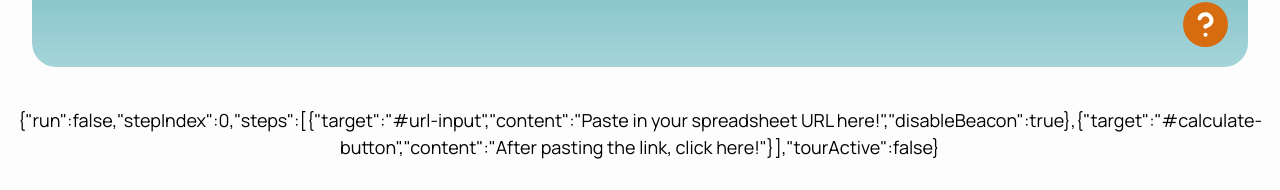
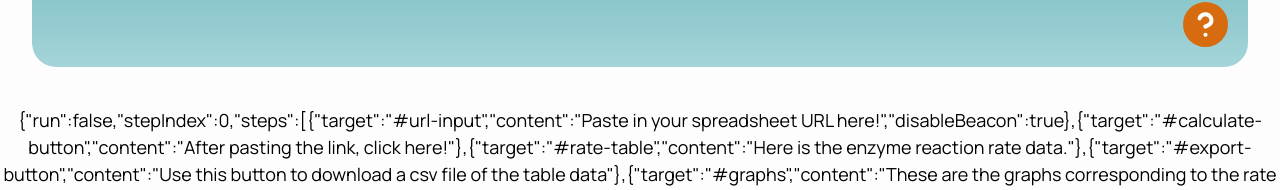
Before and after one commit to Codelab-Davis/d2d-graph-applet, a React (Vite) app in the folder frontend/: page / in a window 1280 px wide. Shown: the part 693-883 px from the top of the page. Built offline with nearby package versions, Linux system fonts and the light colour scheme.

Commit message:
Set up basic joyride flow

```diff
--- a/frontend/src/App.tsx
+++ b/frontend/src/App.tsx
@@ -13,24 +13,24 @@ function App() {
     {
       target: "#url-input",
       content: "Paste in your spreadsheet URL here!",
-      disableBeacon: true,
+      disableBeacon: true
     },
     {
       target: "#calculate-button",
-      content: "After pasting the link, click here!"
+      content: "After pasting the link, click here!",
+    },
+    {
+      target: "#rate-table",
+      content: "Here is the enzyme reaction rate data."
+    },
+    {
+      target: "#export-button",
+      content: "Use this button to download a csv file of the table data"
+    },
+    {
+      target: "#graphs",
+      content: "These are the graphs corresponding to the rate table"
     }
-    // {
-    //   target: "#rate-table",
-    //   content: "Here is the enzyme reaction rate data."
-    // },
-    // {
-    //   target: "#export-button",
-    //   content: "Use this button to download a csv file of the table data"
-    // },
-    // {
-    //   target: "#graphs",
-    //   content: "These are the graphs corresponding to the rate table"
-    // }
   ];
 
   const [substrateData, setSubstrateData] = useState(new Map<string, number[]>());
@@ -41,7 +41,6 @@ function App() {
       run: false,
       stepIndex: 0,
       steps: steps,
-      tourActive: false
     }
   )
 
@@ -72,6 +71,9 @@ function App() {
     <div className="bg-[#fdfdfd]">
       <Joyride
         continuous
+        disableOverlayClose
+        spotlightClicks
+        hideBackButton
         steps={steps}
         run={joyrideState.run}
         stepIndex={joyrideState.stepIndex}
--- a/frontend/src/GraphPage.tsx
+++ b/frontend/src/GraphPage.tsx
@@ -33,7 +33,7 @@ function GraphPage(props: {substrateData:Map<string, number[]>, visible:Boolean}
                         <button><img src="./src/assets/grayInfoIcon.svg"/></button>
                     </div>
                 </div>
-                <table className="border-separate border-spacing-0 w-full table-auto text-left rounded-3xl bg-white border-none">
+                <table id="graphs" className="border-separate border-spacing-0 w-full table-auto text-left rounded-3xl bg-white border-none">
                     <thead>
                         <tr>
                             {headers.map((head, headID) => (
--- a/frontend/src/LandingPage.tsx
+++ b/frontend/src/LandingPage.tsx
@@ -111,6 +111,11 @@ function LandingPage(
         props.setSubstrateData(substrateData);
         props.setRateData(getRates());
         props.setVisibility(true);
+        props.setJoyrideState(prevState => ({
+          ...prevState,
+          run: true,
+          stepIndex: prevState.stepIndex + 1
+        }))
       })
       .catch(error => console.error(error))
     };
@@ -128,8 +133,8 @@ function LandingPage(
     const helpButtonClicked = () => {
       props.setJoyrideState(prevState => ({
         ...prevState,
+        stepIndex: 0,
         run: true,
-        tourActive: true
       }));
 
       // Object.assign({run: true, tourActive: true}))
--- a/frontend/src/RateTable.tsx
+++ b/frontend/src/RateTable.tsx
@@ -43,7 +43,7 @@ function RateTable(props: { rateData: (string | number)[][], visible: Boolean })
                             </span>
                         </div>
                     </div>
-                    <button>
+                    <button id="export-button">
                         <a href={objUrl} download={"Output.csv"}>
                             <div className="flex gap-[4px] py-[6px] pl-[15px] pr-[8px] bg-secondary-600 hover:bg-secondary-700 rounded-[30px]">
                                 <p className="text-white font-semibold">Export</p>
@@ -52,7 +52,7 @@ function RateTable(props: { rateData: (string | number)[][], visible: Boolean })
                         </a>
                     </button>
                 </div>
-                <table className="mb-[136px] border-separate border-spacing-0 w-full table-fixed text-left rounded-3xl bg-white border-none">
+                <table id="rate-table" className="mb-[136px] border-separate border-spacing-0 w-full table-fixed text-left rounded-3xl bg-white border-none">
                     <thead>
                         <tr>
                             {headers.map((head, headID) => (
--- a/frontend/src/Types.ts
+++ b/frontend/src/Types.ts
@@ -4,5 +4,4 @@ export interface JoyrideState {
     run: boolean;
     stepIndex: number;
     steps: Step[];
-    tourActive: boolean;
 }
```
